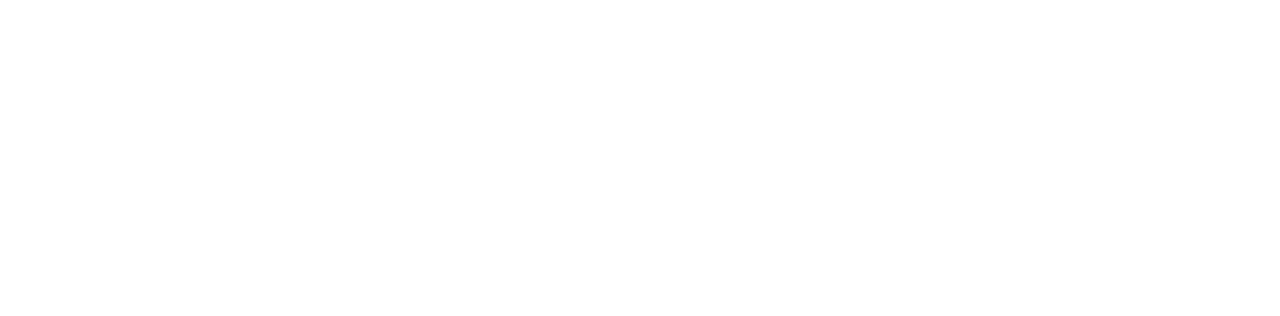
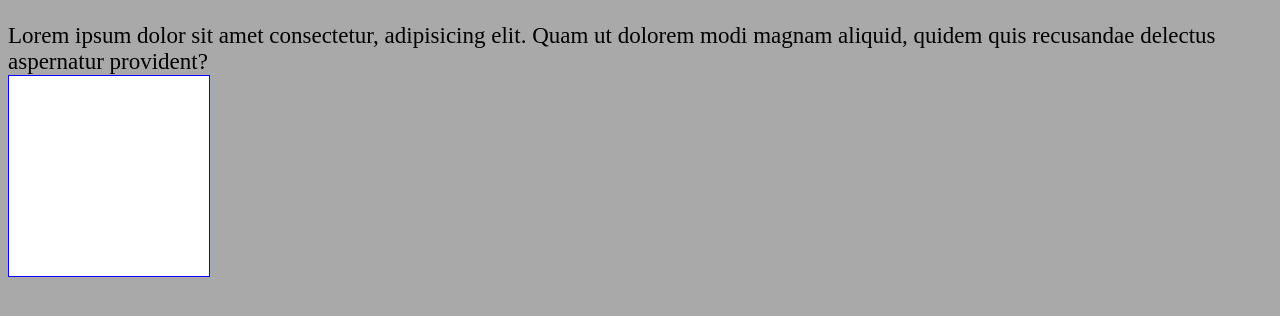
Before and after one commit to ui-d/JAVASCRIPT_ZAAWANSOWANY, a plain HTML site: page index.html in a window 1280 px wide. Drawn offline with Linux system fonts and the light colour scheme.

Commit message:
seting custom properties in javascript

```diff
--- a/index.html
+++ b/index.html
@@ -1 +1,17 @@
-<script src="flatMap.js"></script>
+<!DOCTYPE html>
+<html lang="en">
+  <head>
+    <meta charset="UTF-8" />
+    <meta name="viewport" content="width=device-width, initial-scale=1.0" />
+    <link rel="stylesheet" href="style.css" />
+
+    <title>Document</title>
+  </head>
+  <body>
+    <p class="paragraph">
+      Lorem ipsum dolor sit amet consectetur, adipisicing elit. Quam ut dolorem
+      modi magnam aliquid, quidem quis recusandae delectus aspernatur provident?
+    </p>
+    <script src="setProperty.js"></script>
+  </body>
+</html>
--- /dev/null
+++ b/setProperty.js
@@ -0,0 +1,9 @@
+let paragraph = document.querySelector(".paragraph");
+console.log(paragraph);
+
+function changeColors(el) {
+  el.style.setProperty("--backgroundColor", "rgba(255,255,255)");
+  el.style.setProperty("--borderColor", "blue");
+}
+
+changeColors(paragraph);
--- /dev/null
+++ b/style.css
@@ -0,0 +1,20 @@
+html {
+  background: darkgray;
+  --borderColor: blue;
+  --backgroundColor: black;
+  --fontSize: 23px;
+  --zIndex: 100;
+}
+
+p {
+  font-size: var(--fontSize);
+}
+
+p::after {
+  content: " ";
+  display: block;
+  width: 200px;
+  height: 200px;
+  background-color: var(--backgroundColor);
+  border: 1px solid var(--borderColor);
+}
```
